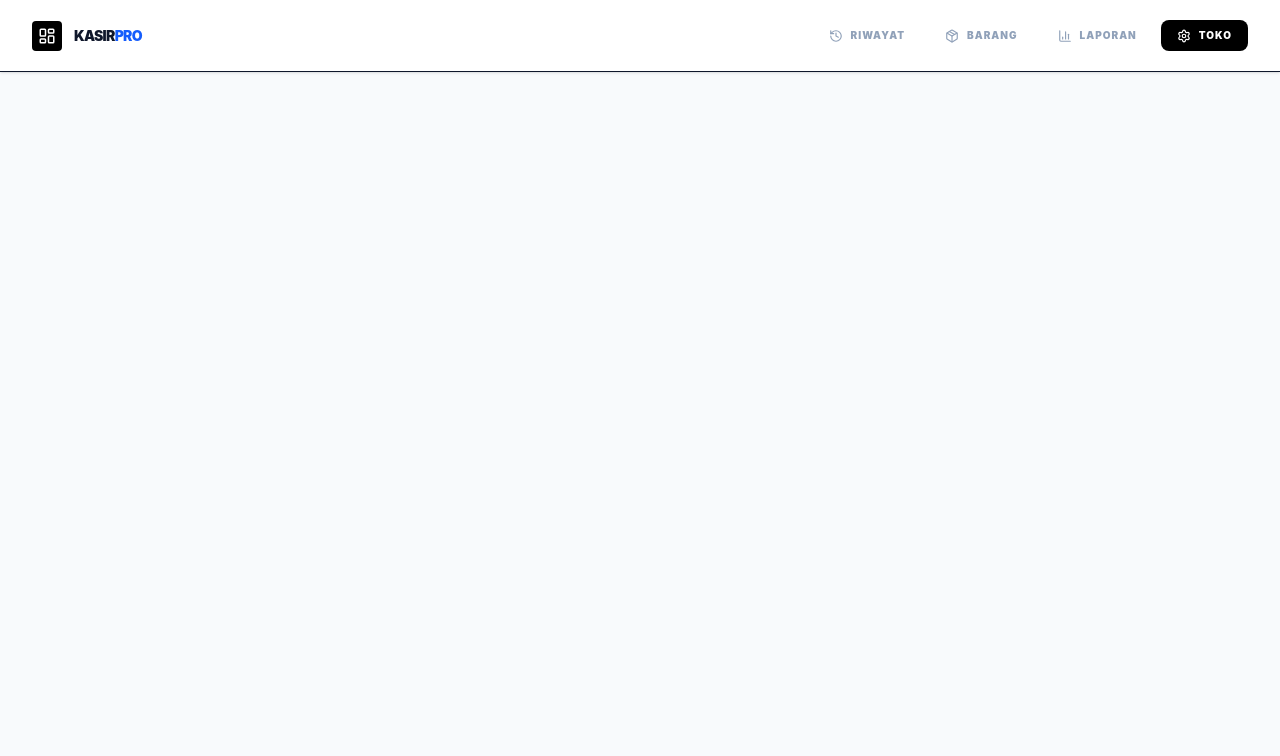
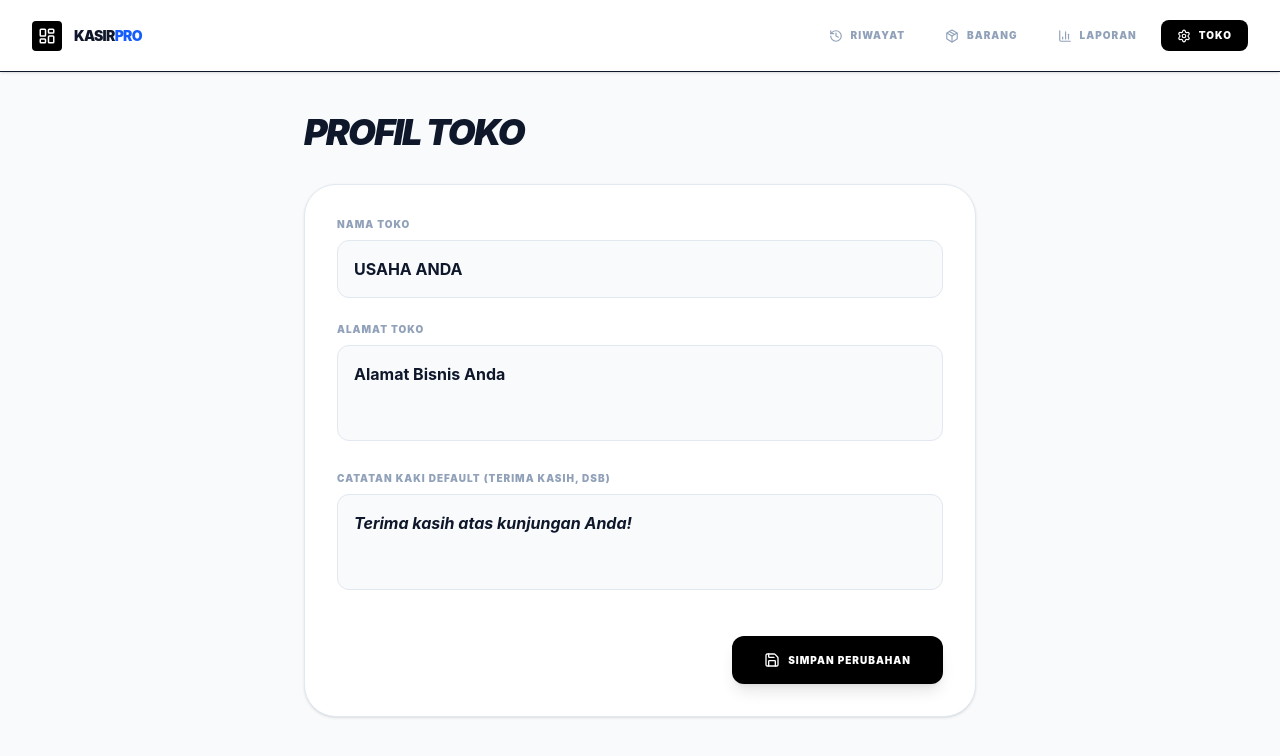
Before and after one commit to masjam21/invoice, a React (Vite) app: page / in a window 1280 px wide. Both pictures are taken after a click on the button "TOKO". Shown: the top 756 px of the page. Built offline with nearby package versions, Linux system fonts and the light colour scheme.

Commit message:
Update App.jsx

```diff
--- a/src/App.jsx
+++ b/src/App.jsx
@@ -523,6 +523,63 @@ export default function App() {
                 </div>
               </div>
             )}
+          </div>
+        )}
+
+        {view === "settings" && (
+          /* --- PENGATURAN TOKO --- */
+          <div className="animate-in fade-in max-w-2xl mx-auto">
+            <h2 className="text-4xl font-black uppercase tracking-tighter mb-8 italic">
+              Profil Toko
+            </h2>
+            <div className="bg-white p-8 rounded-[2rem] border border-slate-200 shadow-sm space-y-6">
+              <div>
+                <label className="block text-[10px] font-black uppercase tracking-widest text-slate-400 mb-2">
+                  Nama Toko
+                </label>
+                <input
+                  type="text"
+                  className="w-full bg-slate-50 border border-slate-200 p-4 rounded-xl outline-none focus:ring-2 focus:ring-blue-600 transition-all font-bold uppercase"
+                  value={storeInfo.name}
+                  onChange={(e) => setStoreInfo({ ...storeInfo, name: e.target.value.toUpperCase() })}
+                  placeholder="Masukkan nama toko"
+                />
+              </div>
+              <div>
+                <label className="block text-[10px] font-black uppercase tracking-widest text-slate-400 mb-2">
+                  Alamat Toko
+                </label>
+                <textarea
+                  className="w-full bg-slate-50 border border-slate-200 p-4 rounded-xl outline-none focus:ring-2 focus:ring-blue-600 transition-all font-bold resize-none h-24"
+                  value={storeInfo.address}
+                  onChange={(e) => setStoreInfo({ ...storeInfo, address: e.target.value })}
+                  placeholder="Masukkan alamat lengkap"
+                />
+              </div>
+              <div>
+                <label className="block text-[10px] font-black uppercase tracking-widest text-slate-400 mb-2">
+                  Catatan Kaki Default (Terima kasih, dsb)
+                </label>
+                <textarea
+                  className="w-full bg-slate-50 border border-slate-200 p-4 rounded-xl outline-none focus:ring-2 focus:ring-blue-600 transition-all font-bold resize-none italic h-24"
+                  value={storeInfo.defaultNotes}
+                  onChange={(e) => setStoreInfo({ ...storeInfo, defaultNotes: e.target.value })}
+                  placeholder="Catatan di bawah struk"
+                />
+              </div>
+
+              <div className="pt-4 flex justify-end">
+                <button
+                  onClick={() => {
+                     showMsg("Profil toko berhasil disimpan!");
+                     setView("list");
+                  }}
+                  className="bg-black text-white px-8 py-4 rounded-xl font-black text-[10px] uppercase tracking-widest flex items-center gap-2 hover:bg-slate-800 transition-all shadow-lg active:scale-95"
+                >
+                  <Save size={16} /> SIMPAN PERUBAHAN
+                </button>
+              </div>
+            </div>
           </div>
         )}
 
```
